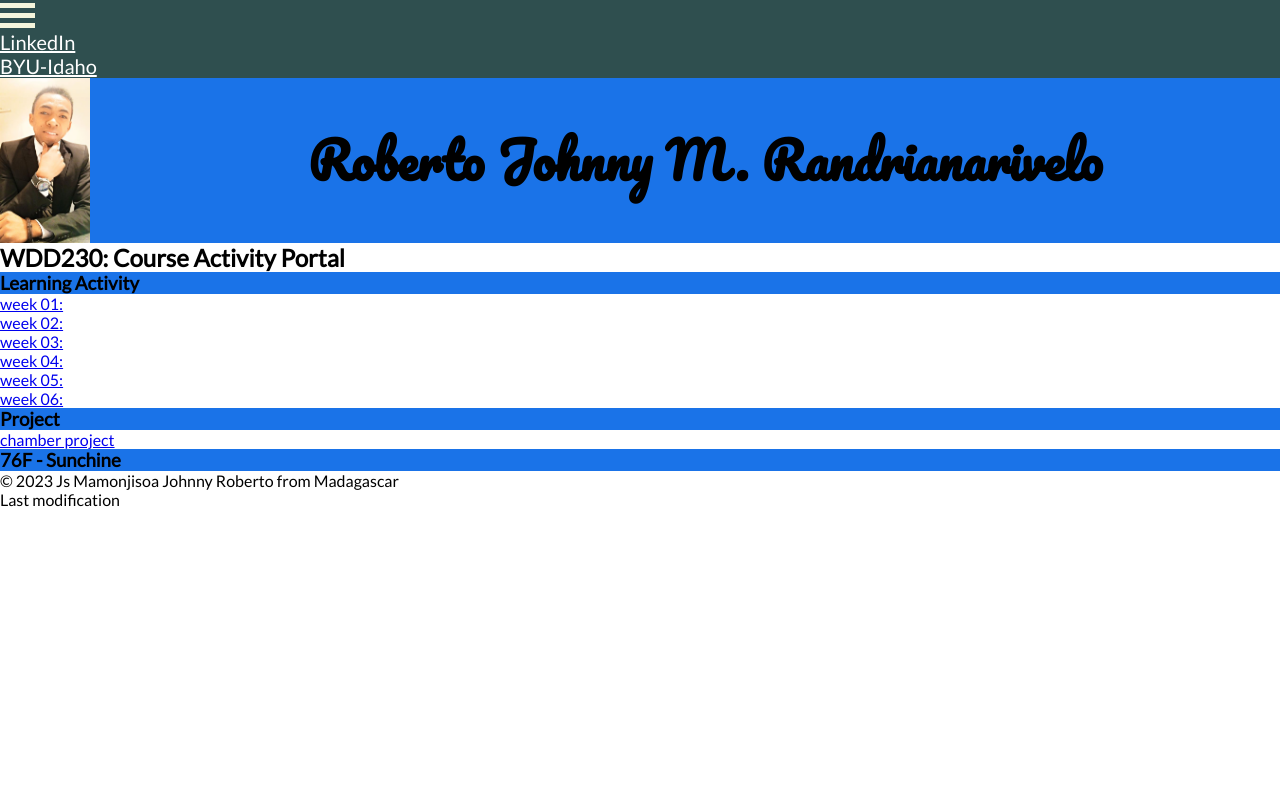
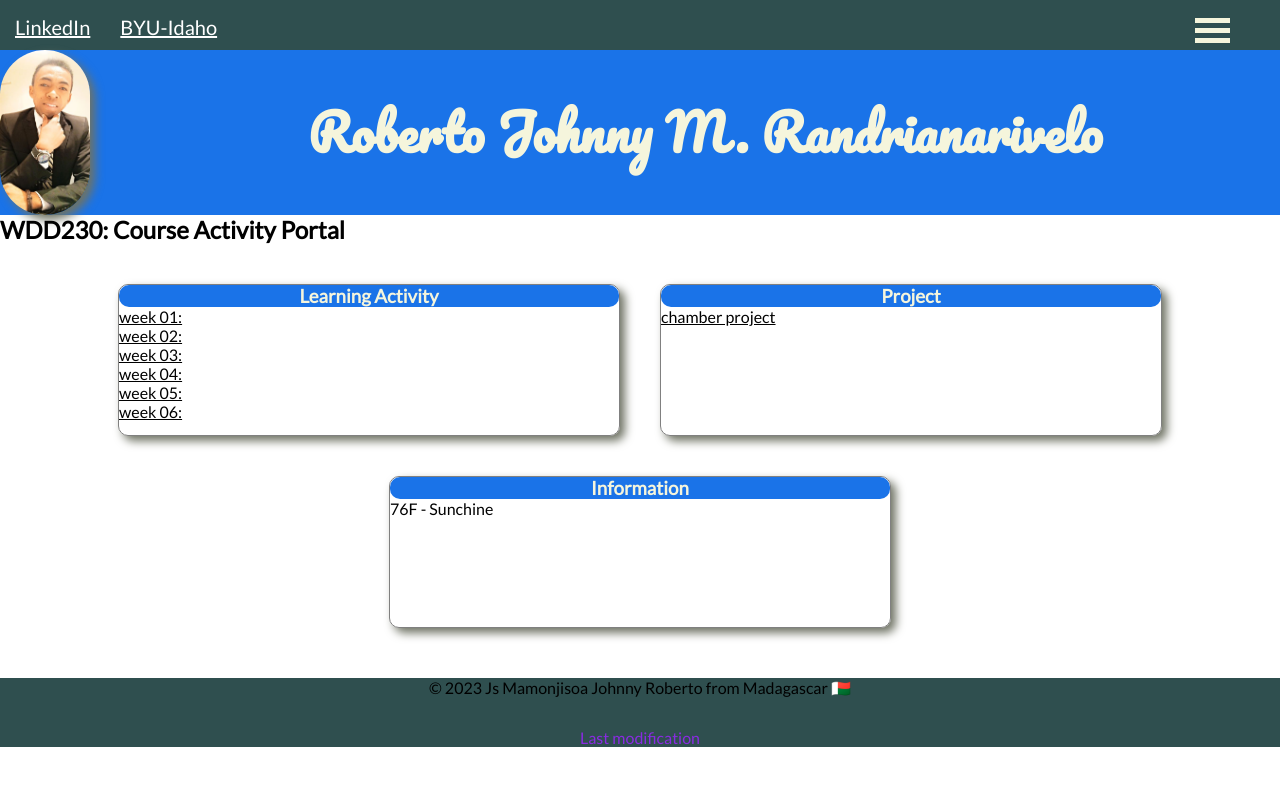
Before and after one commit to Johnny-professional/wdd230, a plain HTML site: page index.html in a window 1280 px wide. Drawn offline with Linux system fonts and the light colour scheme; a web font is replaced by a local one.

Commit message:
adding nerw  items

```diff
--- a/index.html
+++ b/index.html
@@ -17,7 +17,7 @@
                 <div class="line line-2"></div>
                 <div class="line line-3"></div>
             </div>
-            <ul>
+            <ul class="nav-link">
                 <li class=" nav-item">
                     <a href="#">LinkedIn</a>
                 </li>
@@ -33,9 +33,10 @@
     </header>
     <main class="main">
         <h2>WDD230: Course Activity Portal</h2>
+
+        <div class="main-countener">
             <section class="card">
                 <h3>Learning Activity</h3>
-            <div>
                 <ul>
                     <li>
                         <a href="#">week 01:</a>
@@ -57,18 +58,21 @@
                     </li>
 
                 </ul>
-        </div>
             </section>
+
             <section class="card">
                 <h3>Project</h3>
-            <a href="link">chamber project</a>
+                <a class="link" href="link">chamber project</a>
             </section>
+
             <section class="card">
-            <h3>76F - Sunchine </h3>
+                <h3>Information</h3>
+                <p class="information">76F - Sunchine </p>
             </section>
+        </div>
     </main>
     <footer>
-        <p> &copy 2023 Js Mamonjisoa Johnny Roberto from Madagascar</p>
+        <p> &copy 2023 Js Mamonjisoa Johnny Roberto from Madagascar 🇲🇬 </p>
         <p class="highlight">Last modification</p>
     </footer>
     <script src="scripts/getDates.js"></script>
--- a/styles/base.css
+++ b/styles/base.css
@@ -9,22 +9,40 @@ body{
     font-family: 'Lato', sans-serif;
 }
 .countener{
+    width: auto;
+    height: 50px;
     background-color: darkslategrey;
 }
-ul .nav-item a{
+.nav-item a{
     font-size: 20px;
     color:  white;
 }
+.navbar{
+    display: flex;
+    place-items: center;
+
+}
 .hamburger-menu{
-    /* background-color: white; */
     width: 35px;
     height: 30px;
-    /* position: fixed; */
-    top: 50px;
+    position: fixed;
+    top: 15px;
     right: 50px;
     display: flex;
     flex-direction: column;
     justify-content: space-around;
+}
+.nav-link{
+    display: flex;
+}
+.nav-link li{
+    padding: 15px;
+}
+ul li {
+    list-style-type: none;
+}
+.card ul li a,a{
+    color: black;
 }
 .line {
     width: 100%;
@@ -37,16 +55,60 @@ ul .nav-item a{
     background-color: rgb(26, 115, 232);
 }
 #profile img{
+    border-radius: 50px;
     width: 90px;
     height: auto;
+    box-shadow: 5px 5px 10px #6f7364
 }
 #profile h1{
     font-family: 'Pacifico', cursive;
+    color: beige;
     font-size: 50px;
     text-align: center;
     align-self: center;
 }
+.main-countener .card {
+    width: 500px;
+    height: 150px;
+    /* background-color: bisque; */
+    border: solid 1px gray;
+    border-radius: 10px;
+    flex: 1 1 500px;
+    flex: 0 1 500px;
+}
+.main-countener .card .link .information{
+    display: flex;
+    place-items: center;
+}
+.card{
+    /* margin: 20px 0 20px 0; */
+    margin: 20px;
+    box-shadow: 5px 5px 10px #6f7364
+}
+.main-countener{
+    display: flex;
+    flex-wrap: wrap;
+    /* grid-template-columns: 1fr 1fr; */
+    margin: 20px 0 30px 0;
+    place-items: center;
+    justify-content: center;
+}
+
 
 .card h3{
+    display: grid;
+    color: beige;
+    place-items: center;
+    border-radius: 10px 10px;
     background-color: rgb(26, 115, 232);
 }
+footer{
+    background-color:  darkslategrey;
+    display: flex;
+    flex-direction: column;
+    place-items: center;
+}
+footer .highlight {
+    margin-top: 30px;
+    color: blueviolet;
+}
--- a/styles/larger.css
+++ b/styles/larger.css
@@ -0,0 +1,118 @@
+@import url('https://fonts.googleapis.com/css2?family=Chela+One&family=Fasthand&family=Fredoka+One&family=Lato&family=Lexend+Deca:wght@800&family=Open+Sans:wght@400;800&family=Pacifico&family=Sansita+Swashed:wght@400;800;900&family=Silkscreen&family=Tangerine:wght@700&display=swap');
+* {
+    padding: 0;
+    margin: 0;
+}
+body{
+    display: flex;
+    flex-direction: column;
+    font-family: 'Lato', sans-serif;
+}
+.countener{
+    width: auto;
+    height: 50px;
+    background-color: darkslategrey;
+}
+.nav-item a{
+    font-size: 20px;
+    color:  white;
+}
+.navbar{
+    display: grid;
+    grid-template-columns: minmax(150px, 20%) 1fr;
+    /* display: flex;
+    place-items: center; */
+
+}
+.hamburger-menu{
+    width: 35px;
+    height: 30px;
+    position: fixed;
+    top: 15px;
+    right: 50px;
+    display: flex;
+    flex-direction: column;
+    justify-content: space-around;
+}
+.nav-link{
+    display: flex;
+}
+.nav-link li{
+    padding: 15px;
+}
+ul li {
+    list-style-type: none;
+}
+.card ul li a,a{
+    color: black;
+}
+.line {
+    width: 100%;
+    height: 5px;
+    background-color:beige;
+}
+#profile{
+    display: grid;
+    grid-template-columns: 130px auto;
+    background-color: rgb(26, 115, 232);
+}
+#profile img{
+    border-radius: 50px;
+    width: 90px;
+    height: auto;
+    box-shadow: 5px 5px 10px #6f7364
+}
+#profile h1{
+    font-family: 'Pacifico', cursive;
+    color: beige;
+    font-size: 50px;
+    text-align: center;
+    align-self: center;
+}
+.main-countener .card {
+    width: 500px;
+    height: 150px;
+    /* background-color: bisque; */
+    border: solid 1px gray;
+    border-radius: 10px;
+    flex: 1 1 500px;
+    flex: 0 1 500px;
+}
+.main-countener .card .link .information{
+    display: flex;
+    place-items: center;
+}
+.card{
+    /* margin: 20px 0 20px 0; */
+    margin: 20px;
+    box-shadow: 5px 5px 10px #6f7364
+}
+.main-countener{
+    /* display: flex;
+    flex-wrap: wrap;
+    /* grid-template-columns: 1fr 1fr;
+    margin: 20px 0 30px 0;
+    place-items: center;
+    justify-content: center; */
+    display: grid;
+    grid-template-columns: minmax(600px, 25%) auto;
+}
+
+
+.card h3{
+    display: grid;
+    color: beige;
+    place-items: center;
+    border-radius: 10px 10px;
+    background-color: rgb(26, 115, 232);
+}
+footer{
+    background-color:  darkslategrey;
+    display: flex;
+    flex-direction: column;
+    place-items: center;
+}
+footer .highlight {
+    margin-top: 30px;
+    color: blueviolet;
+}
```
Lines whose indentation alone changed are shown as unchanged.
